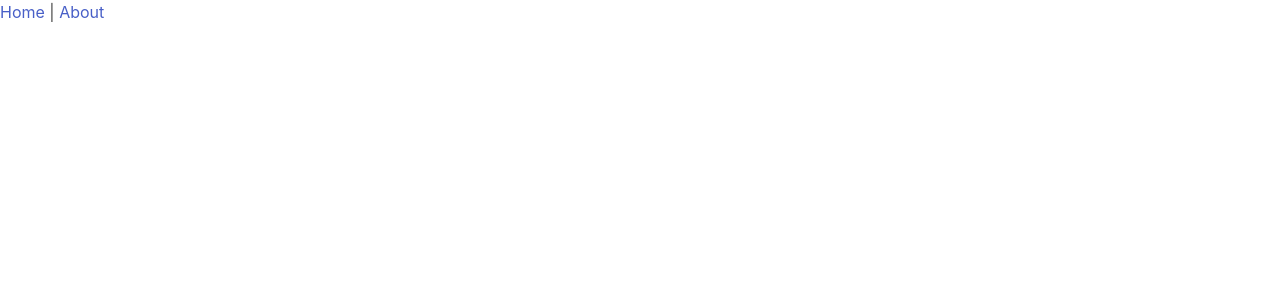
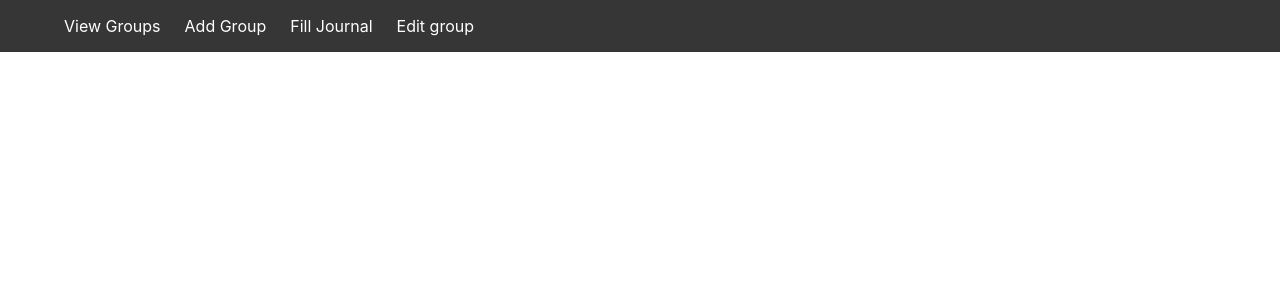
Before and after one commit to grausas/curriculum-journal, a Vue app: page /editgroup/1 in a window 1280 px wide. Shown: the top 300 px of the page. Built offline with nearby package versions, Linux system fonts and the light colour scheme.

Commit message:
Added navigation

```diff
--- a/src/App.vue
+++ b/src/App.vue
@@ -1,9 +1,18 @@
 <template>
   <div id="app">
-    <div id="nav">
-      <router-link to="/">Home</router-link> |
-      <router-link to="/about">About</router-link>
+    <Navigation />
+    <div class="section">
+      <div class="container">
+        <router-view />
+      </div>
     </div>
-    <router-view />
   </div>
 </template>
+
+<script>
+import Navigation from "./components/Navigation";
+
+export default {
+  components: { Navigation },
+};
+</script>
--- /dev/null
+++ b/src/components/Navigation.vue
@@ -0,0 +1,39 @@
+<template>
+  <nav class="navbar is-dark" role="navigation" aria-label="main navigation">
+    <div class="container">
+      <div id="navbarBasicExample" class="navbar-menu">
+        <div class="navbar-start">
+          <router-link
+            class="navbar-item"
+            v-for="link in links"
+            :key="link.url"
+            :to="link.url"
+          >
+            {{ link.name }}
+          </router-link>
+        </div>
+      </div>
+    </div>
+  </nav>
+</template>
+
+<script>
+export default {
+  data() {
+    return {
+      links: [
+        { name: "View Groups", url: "/viewgroups" },
+        { name: "Add Group", url: "/addgroup" },
+        { name: "Fill Journal", url: "/filljournal" },
+        { name: "Edit group", url: "/editgroup" },
+      ],
+    };
+  },
+};
+</script>
+
+<style scoped>
+.navbar-item:first-child {
+  padding-left: 0;
+}
+</style>
```
